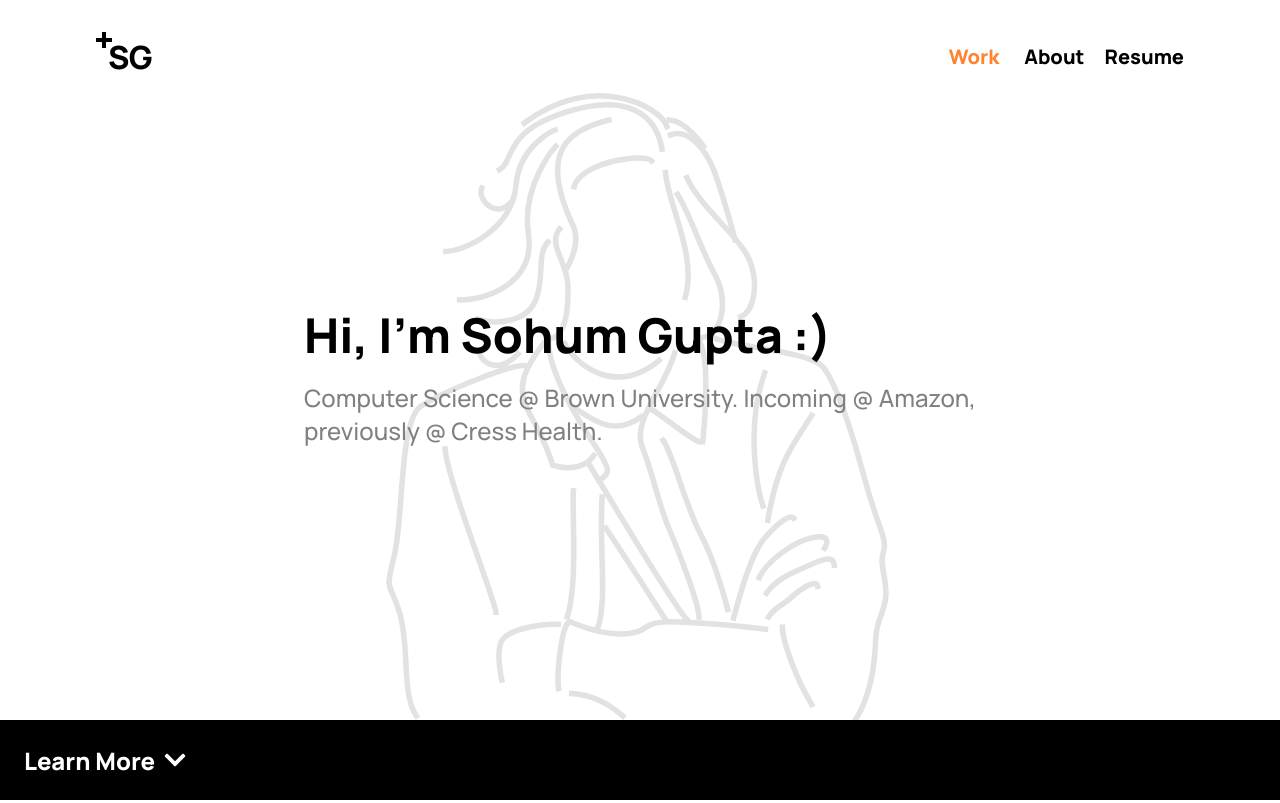
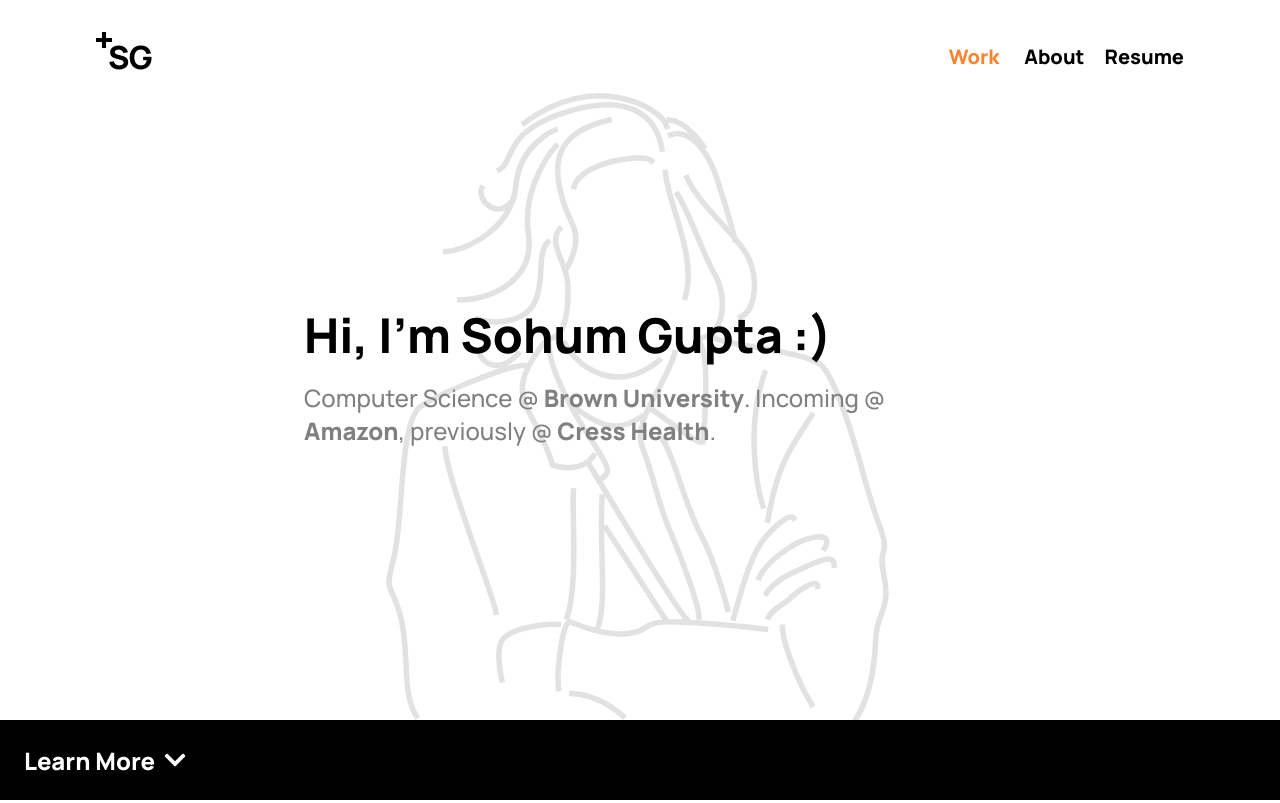
Before and after one commit to sohumgupta/sohumgupta.com, a React app in the folder plus-theme/: page / in a window 1280 px wide. Shown: the top 803 px of the page. Built offline with nearby package versions, Linux system fonts and the light colour scheme.

Commit message:
Add links to text on home page

```diff
--- a/plus-theme/src/Sections/Intro/Intro.js
+++ b/plus-theme/src/Sections/Intro/Intro.js
@@ -11,7 +11,9 @@ class Intro extends React.Component {
 				<div className="intro-text-wrapper">
 					<div className="intro-title">Hi, I'm Sohum Gupta :)</div>
 					<div className="intro-text">
-						Computer Science @ Brown University. Incoming @ Amazon, previously @ Cress Health.
+						Computer Science @ <a className="intro-link" href="https://www.brown.edu/" target="_blank" rel="noopener noreferrer">Brown University</a>.
+						Incoming @ <a className="intro-link" href="https://developer.amazon.com/blogs" target="_blank" rel="noopener noreferrer">Amazon</a>,
+						previously @ <a className="intro-link" href="https://www.cresshealth.com/" target="_blank" rel="noopener noreferrer">Cress Health</a>.
 					</div>
 				</div>
 				<div className="intro-picture">
--- a/plus-theme/src/Sections/Intro/Intro.scss
+++ b/plus-theme/src/Sections/Intro/Intro.scss
@@ -30,12 +30,25 @@
 		.intro-text {
 			font-size: Min(4vw, 3vh);
 			color: $medium-color;
-			text-align: justify;
+			text-align: left;
 
-			mark {
-				background: none;
+			.intro-link {
 				color: inherit;
-				text-decoration: underline;
+				text-decoration: none;
+				position: relative;
+				cursor: pointer;
+				font-weight: 800;
+
+				&:hover { &:after { width: 100%; transition: width 0.25s ease; } }
+
+				&:after {
+					content: '';
+					position: absolute;
+					width: 0; height: .15em;
+					background-color: $medium-color;
+					bottom: -0.05em; left: 0;
+					transition: width 0.25s ease;
+				}
 			}
 		}
 	}
```
Also changed, not shown: 2 other files.
